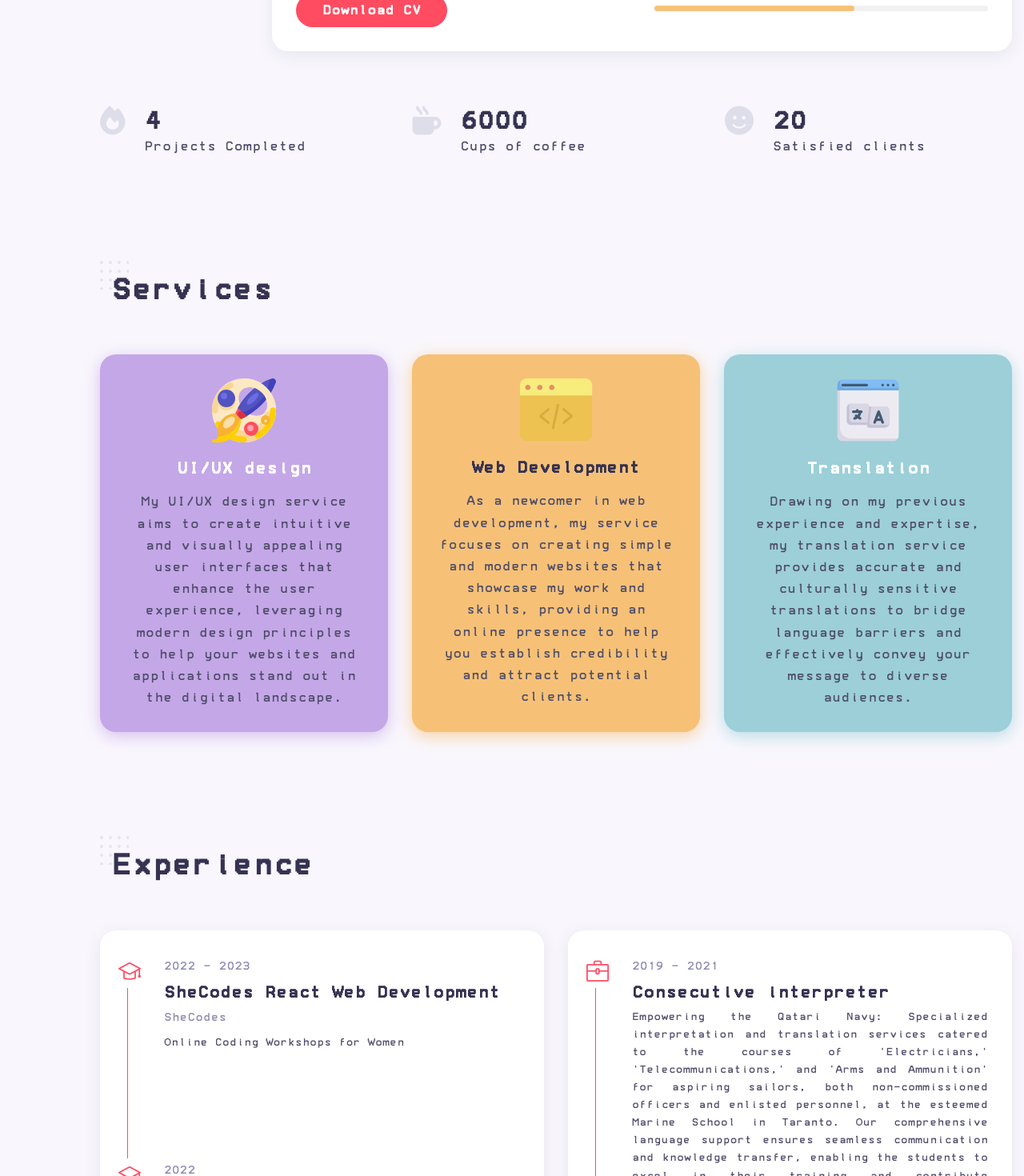
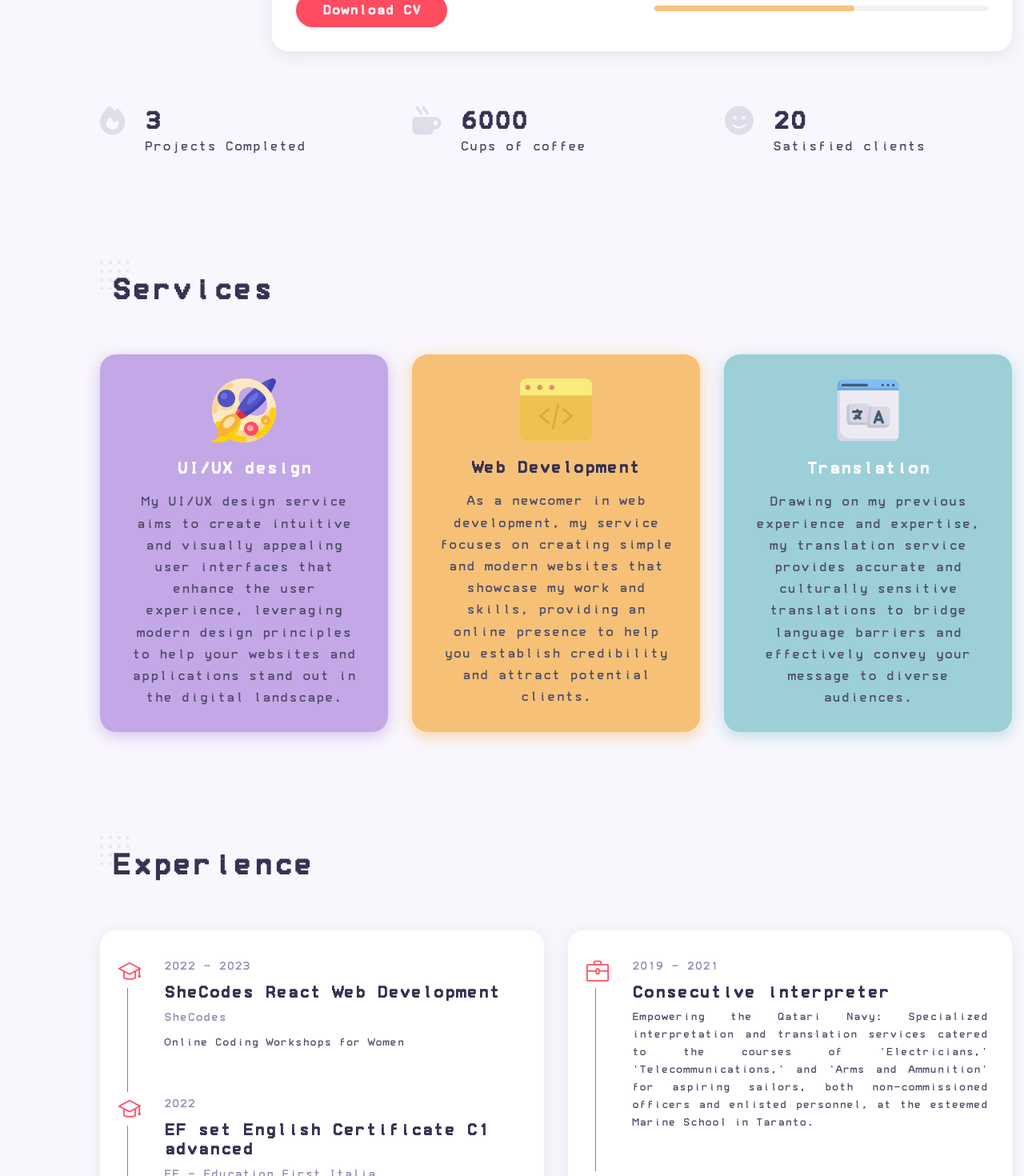
Before and after one commit to erina92/react-portfolio, a React (Create React App) app: page / in a window 1280 px wide. Shown: the part 1260-2730 px from the top of the page at 80% size. Built offline with nearby package versions, Linux system fonts and the light colour scheme.

Commit message:
added profile pic and did some ui changes

```diff
--- a/src/components/about/AboutBox.jsx
+++ b/src/components/about/AboutBox.jsx
@@ -7,7 +7,7 @@ const AboutBox = () => {
         <i className="about__icon fa-solid fa-fire"></i>
 
         <div>
-          <h3 className="about__title">4</h3>
+          <h3 className="about__title">3</h3>
           <span className="about__subtitle">Projects Completed</span>
         </div>
       </div>
--- a/src/components/home/Home.jsx
+++ b/src/components/home/Home.jsx
@@ -1,6 +1,6 @@
 import React from "react";
 import "./home.css";
-import Me from "../../assets/avatar-7.svg";
+import Me from "../../assets/profile-pic.png";
 import HeaderSocials from "./HeaderSocials";
 import ScrollDown from "./ScrollDown";
 import Shapes from "./Shapes";
--- a/src/components/home/home.css
+++ b/src/components/home/home.css
@@ -14,6 +14,10 @@
 .intro {
   max-width: 540px;
   text-align: center;
+}
+
+.home__img {
+  border-radius: 50%;
 }
 
 .home__name {
--- a/src/components/resume/Data.jsx
+++ b/src/components/resume/Data.jsx
@@ -45,7 +45,7 @@ const Data = [
     icon: "icon-briefcase",
     year: "2019 - 2021",
     title: "Consecutive interpreter",
-    desc: "Empowering the Qatari Navy: Specialized interpretation and translation services catered to the courses of 'Electricians,' 'Telecommunications,' and 'Arms and Ammunition' for aspiring sailors, both non-commissioned officers and enlisted personnel, at the esteemed Marine School in Taranto. Our comprehensive language support ensures seamless communication and knowledge transfer, enabling the students to excel in their training and contribute effectively to maritime operations.",
+    desc: "Empowering the Qatari Navy: Specialized interpretation and translation services catered to the courses of 'Electricians,' 'Telecommunications,' and 'Arms and Ammunition' for aspiring sailors, both non-commissioned officers and enlisted personnel, at the esteemed Marine School in Taranto.",
   },
   {
     id: 6,
@@ -53,7 +53,7 @@ const Data = [
     icon: "icon-briefcase",
     year: "2017 - 2020",
     title: "Translator",
-    desc: "Language Bridge: Facilitating effective communication through comprehensive translation services. Proficient in English to Italian and Italian to English translations of e-mails, work projects, glossaries, and technical manuals. Skilled in managing incoming and outgoing emails and calls with foreign clients, ensuring seamless collaboration and fostering strong business relationships.",
+    desc: "Language Bridge: Facilitating effective communication through comprehensive translation services. Proficient in English to Italian and Italian to English translations of e-mails, work projects, glossaries, and technical manuals.",
   },
   {
     id: 7,
@@ -70,7 +70,7 @@ const Data = [
     year: "2019",
     title: "Audiovisual Translator",
     institution: "10D Film",
-    desc: "Offering professional translation services for film subjects from Italian to French. Specialized in accurately translating the intricacies of film-related content, ensuring the essence and context are preserved. Extensive knowledge of the industry and terminologies, combined with linguistic expertise, to deliver high-quality translations that resonate with French-speaking audiences. Committed to meeting deadlines and providing comprehensive linguistic support to enhance the global reach and impact of film projects.",
+    desc: "Offering professional translation services for film subjects from Italian to French. Specialized in accurately translating the intricacies of film-related content, ensuring the essence and context are preserved.",
   },
 ];
 export default Data;
```
Also changed, not shown: src/assets/profile-pic.png (added).
